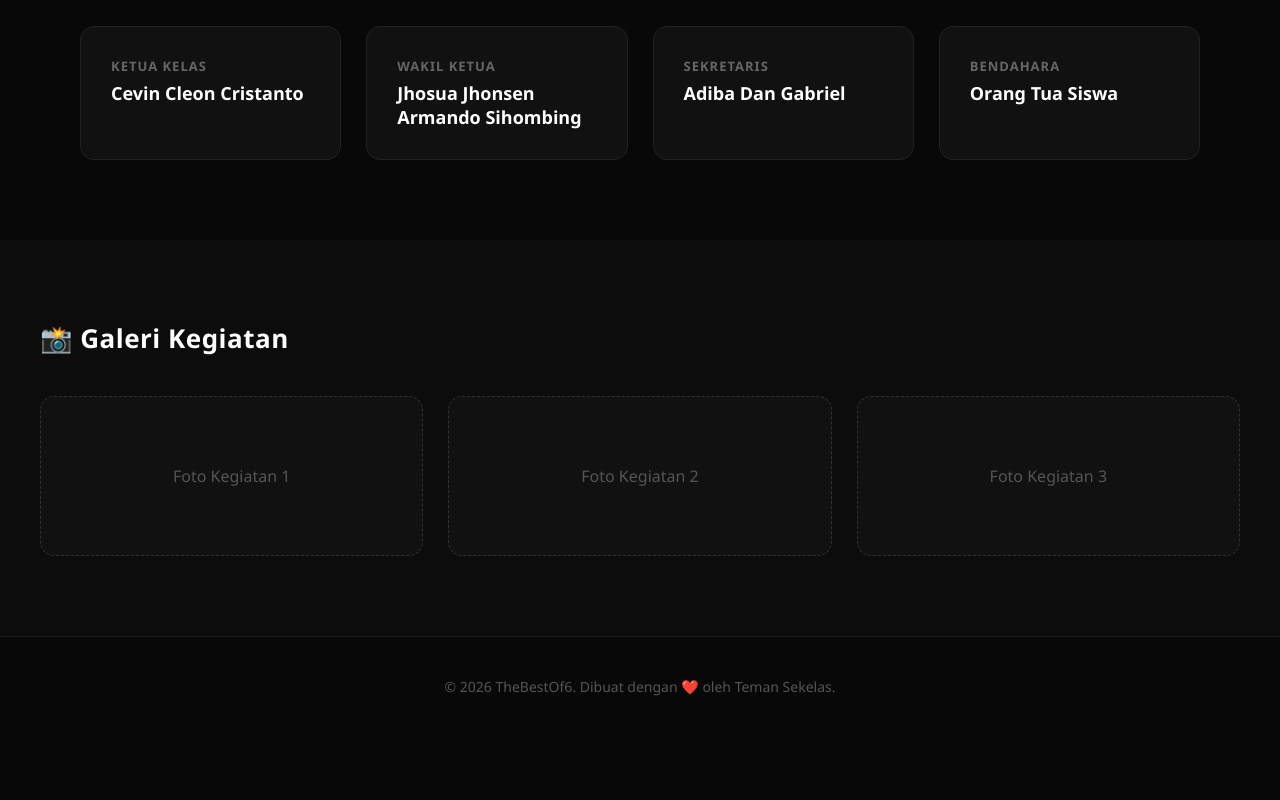
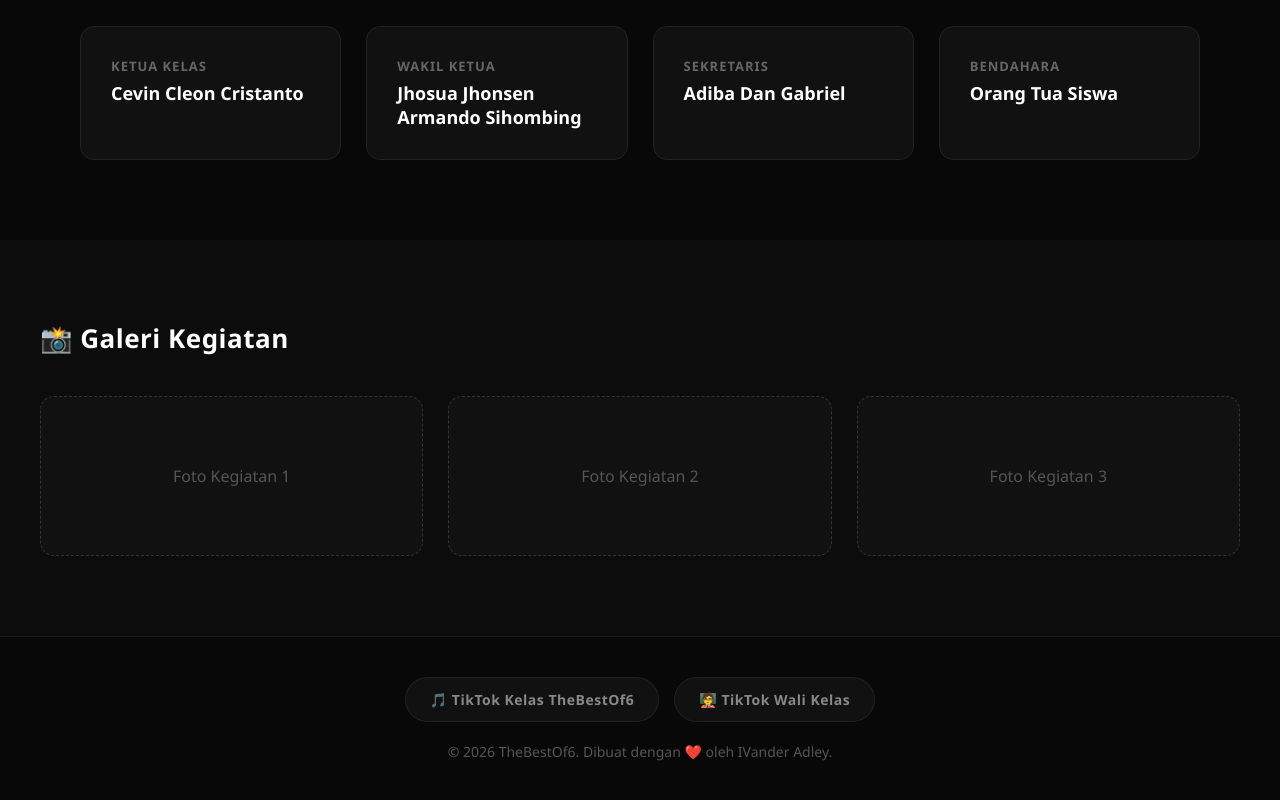
Before and after one commit to kyzennn1/The-Best-Of-6, a plain HTML site: page index.html in a window 1280 px wide. Shown: the part 1702-2502 px from the top of the page. Before the commit the page ends 2438 px from the top, so only its background shows below. Drawn offline with Linux system fonts and the light colour scheme.

Commit message:
Add files via upload

```diff
--- a/index.html
+++ b/index.html
@@ -68,7 +68,7 @@
         </div>
     </section>
 
-    <!-- SECTION JADWAL PIKET (BARU) -->
+    <!-- Section Jadwal Piket Kebersihan -->
     <section id="piket" class="container bg-light">
         <h2>🧹 Jadwal Piket Kebersihan</h2>
         <div class="grid-piket">
@@ -78,7 +78,7 @@
             </div>
             <div class="kartu-piket">
                 <h3>Selasa</h3>
-                <p>Aqila, Athalia, Imam Mahdi, Iqbal, Ivander, Jeho</p>
+                <p>Aqila, Athalia, Imam Mahdy, Iqbal, Ivander, Jeho</p>
             </div>
             <div class="kartu-piket">
                 <h3>Rabu</h3>
@@ -132,9 +132,19 @@
         </div>
     </section>
 
-    <!-- Footer -->
+    <!-- Footer Berwarna Hitam dengan Dua Tombol TikTok Aktif -->
     <footer>
-        <p>&copy; 2026 TheBestOf6. Dibuat dengan ❤️ oleh Teman Sekelas.</p>
+        <div class="medsos-container">
+            <!-- Tautan TikTok Kelas -->
+            <a href="https://www.tiktok.com/@enamc.20262027?_r=1&_t=ZS-99aEc6Y4ZJk" target="_blank" class="tombol-medsos">
+                🎵 TikTok Kelas TheBestOf6
+            </a>
+            <!-- Tautan TikTok Guru -->
+            <a href="https://www.tiktok.com/@n154_83" target="_blank" class="tombol-medsos">
+                🧑‍🏫 TikTok Wali Kelas
+            </a>
+        </div>
+        <p>&copy; 2026 TheBestOf6. Dibuat dengan ❤️ oleh IVander Adley.</p>
     </footer>
 
     <!-- ENGINE AUDIO BACKDOOR (ANTI-BLOKIR & LOOP) -->
--- a/style.css
+++ b/style.css
@@ -275,3 +275,49 @@ footer {
         padding: 20px;
     }
 }
+/* ===================================================
+   DESAIN DUA TOMBOL TIKTOK KELAS & GURU (BACKLIGHT)
+   =================================================== */
+.medsos-container {
+    display: flex;
+    justify-content: center;
+    gap: 15px; /* Memberi jarak antara tombol kelas dan tombol guru */
+    margin-bottom: 20px;
+}
+
+.tombol-medsos {
+    text-decoration: none;
+    font-size: 14px;
+    font-weight: 600;
+    padding: 12px 24px;
+    border-radius: 30px;
+    background: #111111;
+    color: #888888;
+    border: 1px solid #222222;
+    transition: all 0.4s cubic-bezier(0.16, 1, 0.3, 1);
+    letter-spacing: 0.5px;
+}
+
+/* Efek Backlight menyala putih keabuan terang saat di-hover / disentuh */
+.tombol-medsos:hover {
+    transform: translateY(-3px);
+    color: #ffffff;
+    border-color: #666666;
+    background: #161616;
+    box-shadow: 0 0 25px rgba(255, 255, 255, 0.18);
+}
+
+/* Penyesuaian ukuran dan susunan di HP agar tidak meluber */
+@media screen and (max-width: 768px) {
+    .medsos-container {
+        flex-direction: column; /* Tombol tersusun atas-bawah saat dibuka di HP */
+        align-items: center;
+        gap: 10px;
+    }
+    .tombol-medsos {
+        width: 80%; /* Tombol melebar proporsional di layar HP */
+        text-align: center;
+        font-size: 13px;
+        padding: 10px 20px;
+    }
+}
```
